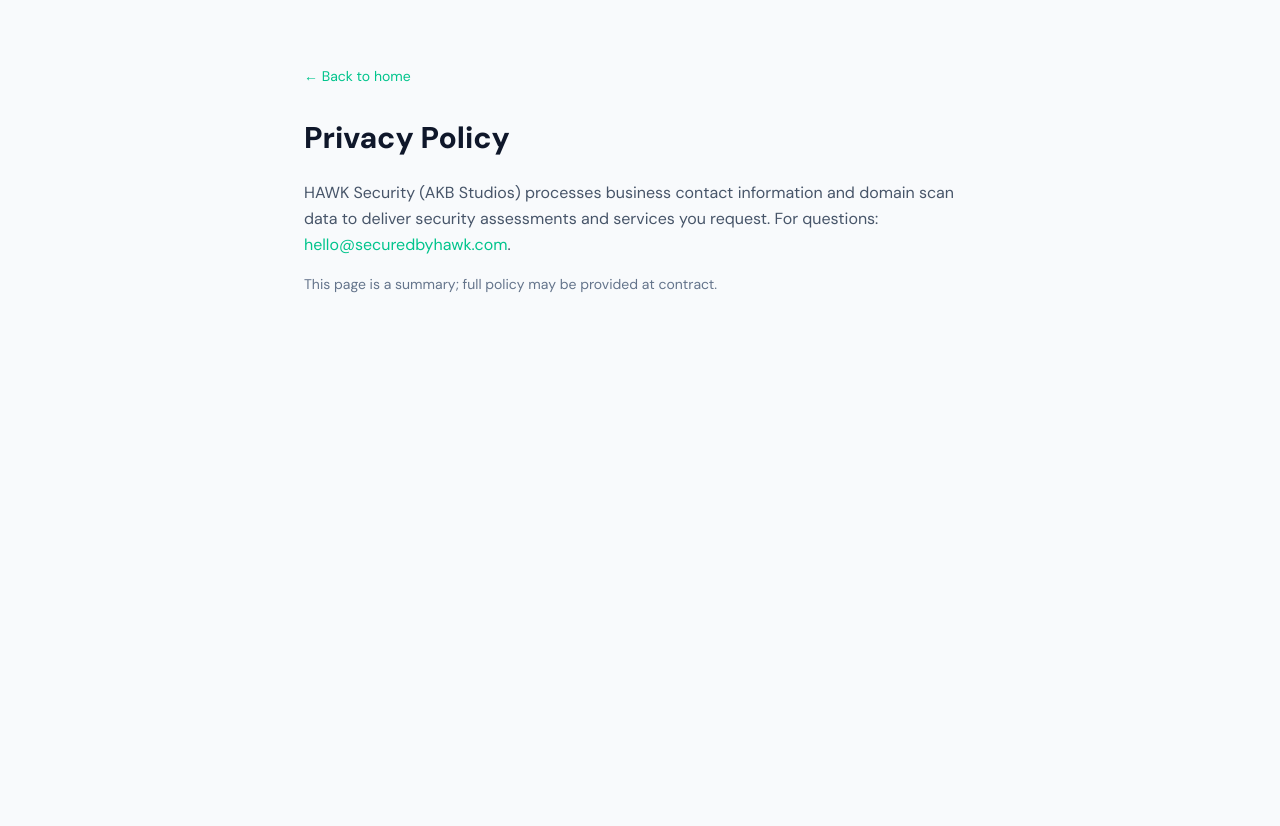
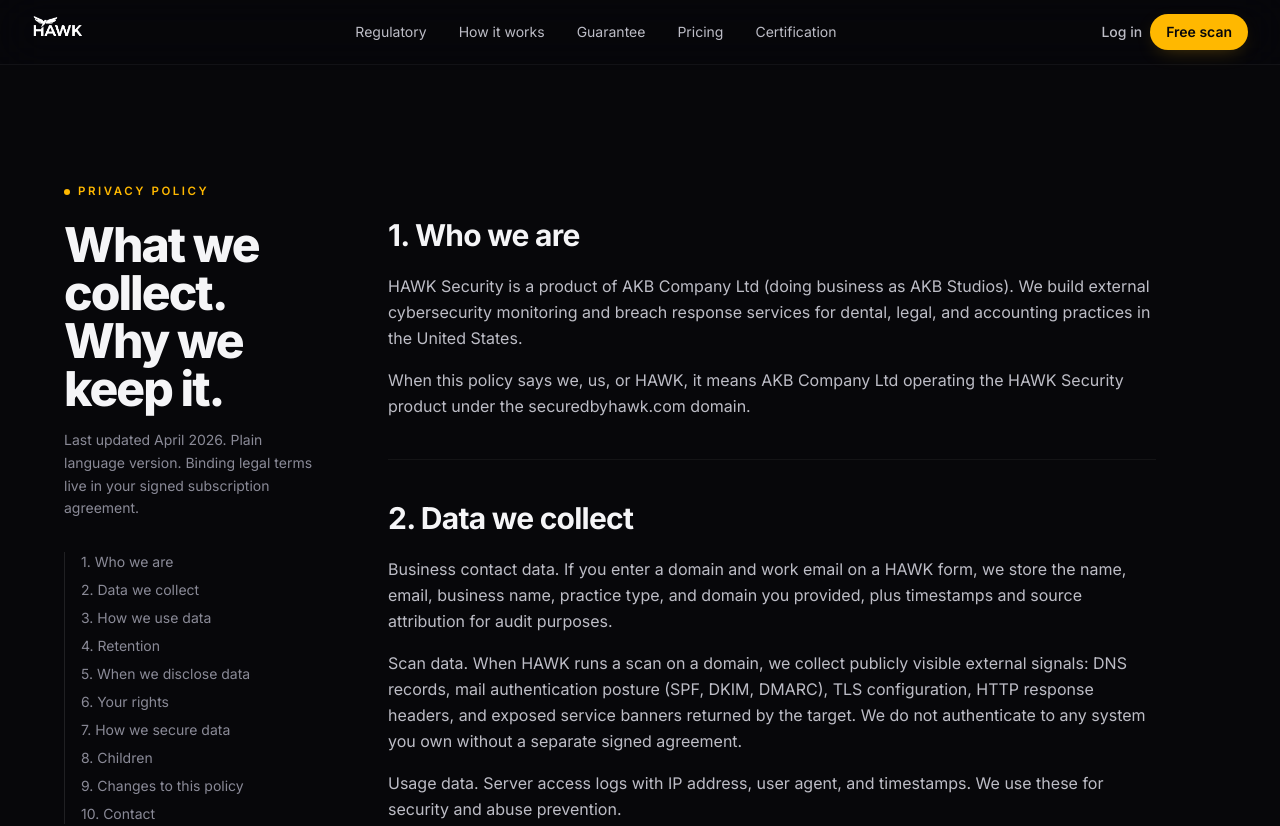
Before and after one commit to hammadb2/hawk, a Next.js app in the folder frontend/: page /privacy in a window 1280 px wide. Shown: the top 826 px of the page. Before the commit the page ends 800 px from the top, so only its background shows below. Built offline with nearby package versions, Linux system fonts and the light colour scheme; no server answers.

Commit message:
feat(marketing): redesign /privacy on graphite canvas with real legal copy
Co-Authored-By: Jamie Caldwell <hammadmkac@gmail.com>

```diff
--- a/frontend/app/privacy/page.tsx
+++ b/frontend/app/privacy/page.tsx
@@ -1,23 +1,26 @@
-import Link from "next/link";
+import type { Metadata } from "next";
+import { MarketingShell } from "@/components/marketing/marketing-shell";
+import { PrivacyContent } from "@/components/marketing/privacy-content";
+
+export const metadata: Metadata = {
+  title: "Privacy policy. HAWK Security.",
+  description:
+    "How HAWK Security collects, stores, and uses business contact and domain scan data. Plain language. No surprises.",
+  openGraph: {
+    title: "Privacy policy. HAWK Security.",
+    description:
+      "How HAWK Security collects, stores, and uses business contact and domain scan data.",
+    url: "https://securedbyhawk.com/privacy",
+    siteName: "HAWK Security",
+    type: "website",
+  },
+  robots: { index: true, follow: true },
+};
 
 export default function PrivacyPage() {
   return (
-    <div className="min-h-screen bg-background px-4 py-16 text-text-primary sm:px-6">
-      <div className="mx-auto max-w-2xl">
-        <Link href="/" className="text-sm text-[#00C48C] hover:underline">
-          ← Back to home
-        </Link>
-        <h1 className="mt-8 text-3xl font-extrabold">Privacy Policy</h1>
-        <p className="mt-6 text-text-secondary leading-relaxed">
-          HAWK Security (AKB Studios) processes business contact information and domain scan data to deliver security assessments
-          and services you request. For questions:{" "}
-          <a href="mailto:hello@securedbyhawk.com" className="text-[#00C48C] hover:underline">
-            hello@securedbyhawk.com
-          </a>
-          .
-        </p>
-        <p className="mt-4 text-sm text-text-dim">This page is a summary; full policy may be provided at contract.</p>
-      </div>
-    </div>
+    <MarketingShell ambient={false}>
+      <PrivacyContent />
+    </MarketingShell>
   );
 }
--- /dev/null
+++ b/frontend/components/marketing/privacy-content.tsx
@@ -0,0 +1,182 @@
+"use client";
+
+import Link from "next/link";
+import { motion } from "framer-motion";
+
+const SECTIONS: ReadonlyArray<{ id: string; title: string; body: ReadonlyArray<string> }> = [
+  {
+    id: "who-we-are",
+    title: "1. Who we are",
+    body: [
+      "HAWK Security is a product of AKB Company Ltd (doing business as AKB Studios). We build external cybersecurity monitoring and breach response services for dental, legal, and accounting practices in the United States.",
+      "When this policy says we, us, or HAWK, it means AKB Company Ltd operating the HAWK Security product under the securedbyhawk.com domain.",
+    ],
+  },
+  {
+    id: "data-we-collect",
+    title: "2. Data we collect",
+    body: [
+      "Business contact data. If you enter a domain and work email on a HAWK form, we store the name, email, business name, practice type, and domain you provided, plus timestamps and source attribution for audit purposes.",
+      "Scan data. When HAWK runs a scan on a domain, we collect publicly visible external signals: DNS records, mail authentication posture (SPF, DKIM, DMARC), TLS configuration, HTTP response headers, and exposed service banners returned by the target. We do not authenticate to any system you own without a separate signed agreement.",
+      "Usage data. Server access logs with IP address, user agent, and timestamps. We use these for security and abuse prevention.",
+      "We do not collect patient records, client matter data, or any regulated information from inside your systems. HAWK is an external surface monitoring product, by design.",
+    ],
+  },
+  {
+    id: "how-we-use",
+    title: "3. How we use data",
+    body: [
+      "We use business contact data to deliver the report or service you asked for, to email findings of new risk we detect on your domain, and to contact you about HAWK offerings directly related to that intent.",
+      "We use scan data to compute your posture score, produce the report, track regressions, and to improve our detection engines at the aggregate level. Aggregate means statistics across many customers with no individual business identifiable.",
+      "We never sell your contact data or scan results. We do not use your scan data to enrich third party lead databases.",
+    ],
+  },
+  {
+    id: "retention",
+    title: "4. Retention",
+    body: [
+      "Active customer records are retained for the lifetime of the subscription plus 12 months for audit and breach response continuity.",
+      "Free scan leads and their report data are retained for 24 months so we can detect regressions if you return. You can request deletion at any time.",
+      "Server access logs are retained for 30 days.",
+    ],
+  },
+  {
+    id: "disclosure",
+    title: "5. When we disclose data",
+    body: [
+      "We disclose data only in these cases. One, subprocessors we use to run HAWK, under a written data processing agreement. These include our database, email delivery, infrastructure, and observability providers. Two, to comply with a lawful order, subpoena, or court process. Three, to protect HAWK or its customers from abuse, fraud, or security incidents.",
+      "If any of the above requires a change in how your data is handled we will notify you in advance where legally permitted.",
+    ],
+  },
+  {
+    id: "rights",
+    title: "6. Your rights",
+    body: [
+      "You have the right to access, correct, and delete the business contact data we hold on you. Email hello@securedbyhawk.com with the subject line data request and the work email on file, and we will respond within 10 business days.",
+      "You can unsubscribe from any HAWK email at any time. Unsubscribe removes you from marketing sends. It does not delete records of past business. For full deletion use the data request flow above.",
+    ],
+  },
+  {
+    id: "security",
+    title: "7. How we secure data",
+    body: [
+      "Data at rest is encrypted using AES 256 managed by our infrastructure provider. Data in transit is encrypted with TLS 1.2 or higher. Access to production data is restricted to HAWK engineering staff with least privilege role based permissions and audited access.",
+      "We run the same kind of external monitoring on our own infrastructure that we sell you. If we find something on ourselves we fix it the same day.",
+    ],
+  },
+  {
+    id: "children",
+    title: "8. Children",
+    body: [
+      "HAWK is a B2B product for licensed professional practices. We do not knowingly collect information from anyone under 18. If you believe a minor provided information to us, contact hello@securedbyhawk.com and we will delete it.",
+    ],
+  },
+  {
+    id: "changes",
+    title: "9. Changes to this policy",
+    body: [
+      "If we make material changes we will notify current customers by email at least 14 days in advance. The current version is always posted here with a last updated date.",
+    ],
+  },
+  {
+    id: "contact",
+    title: "10. Contact",
+    body: [
+      "Questions about this policy, or about data we hold on you, can be sent to hello@securedbyhawk.com. We will respond within 10 business days.",
+    ],
+  },
+];
+
+export function PrivacyContent() {
+  return (
+    <section className="relative px-6 pb-28 pt-20 sm:px-8 sm:pb-32 sm:pt-28">
+      <div className="mx-auto grid max-w-6xl gap-16 lg:grid-cols-[260px_1fr]">
+        <aside className="lg:sticky lg:top-24 lg:self-start">
+          <motion.div
+            initial={{ opacity: 0, y: 18 }}
+            animate={{ opacity: 1, y: 0 }}
+            transition={{ duration: 0.7, ease: [0.22, 1, 0.36, 1] }}
+          >
+            <span className="text-eyebrow inline-flex items-center gap-2 text-signal">
+              <span className="h-1.5 w-1.5 rounded-full bg-signal" />
+              Privacy policy
+            </span>
+            <h1 className="mt-5 font-display text-4xl font-extrabold tracking-tightest text-ink-0 sm:text-5xl">
+              What we collect. Why we keep it.
+            </h1>
+            <p className="mt-4 text-sm leading-relaxed text-ink-200">
+              Last updated April 2026. Plain language version. Binding legal terms live in your signed subscription agreement.
+            </p>
+            <nav className="mt-8 hidden flex-col gap-2 border-l border-white/10 pl-4 text-sm lg:flex">
+              {SECTIONS.map((s) => (
+                <a
+                  key={s.id}
+                  href={`#${s.id}`}
+                  className="text-ink-200 transition-colors hover:text-ink-0"
+                >
+                  {s.title}
+                </a>
+              ))}
+            </nav>
+          </motion.div>
+        </aside>
+
+        <motion.article
+          initial={{ opacity: 0, y: 18 }}
+          animate={{ opacity: 1, y: 0 }}
+          transition={{ duration: 0.7, ease: [0.22, 1, 0.36, 1], delay: 0.1 }}
+          className="max-w-3xl"
+        >
+          {SECTIONS.map((section, i) => (
+            <section
+              key={section.id}
+              id={section.id}
+              className={`scroll-mt-24 border-t border-white/5 pb-10 pt-10 ${
+                i === 0 ? "border-t-0 pt-0" : ""
+              }`}
+            >
+              <h2 className="font-display text-2xl font-bold tracking-tight text-ink-0 sm:text-3xl">
+                {section.title}
+              </h2>
+              <div className="mt-5 space-y-4">
+                {section.body.map((p, idx) => (
+                  <p key={idx} className="text-pretty text-base leading-relaxed text-ink-100">
+                    {p}
+                  </p>
+                ))}
+              </div>
+            </section>
+          ))}
+
+          <div className="mt-14 rounded-2xl border border-white/5 bg-ink-900/60 p-6 backdrop-blur-xl sm:p-8">
+            <p className="text-sm leading-relaxed text-ink-100">
+              Questions about this policy or a data request.
+            </p>
+            <p className="mt-2 text-sm leading-relaxed text-ink-200">
+              <a
+                href="mailto:hello@securedbyhawk.com"
+                className="font-semibold text-signal transition-colors hover:text-signal-400"
+              >
+                hello@securedbyhawk.com
+              </a>
+            </p>
+            <div className="mt-6 flex flex-wrap gap-3 text-sm">
+              <Link
+                href="/free-scan"
+                className="inline-flex items-center gap-1.5 rounded-full bg-signal px-4 py-2 font-semibold text-ink-950 shadow-signal-sm transition-colors hover:bg-signal-400"
+              >
+                Run a free scan
+              </Link>
+              <Link
+                href="/guarantee-terms"
+                className="inline-flex items-center gap-1.5 rounded-full border border-white/10 px-4 py-2 font-medium text-ink-100 transition-colors hover:border-white/20 hover:text-ink-0"
+              >
+                Guarantee terms
+              </Link>
+            </div>
+          </div>
+        </motion.article>
+      </div>
+    </section>
+  );
+}
```
